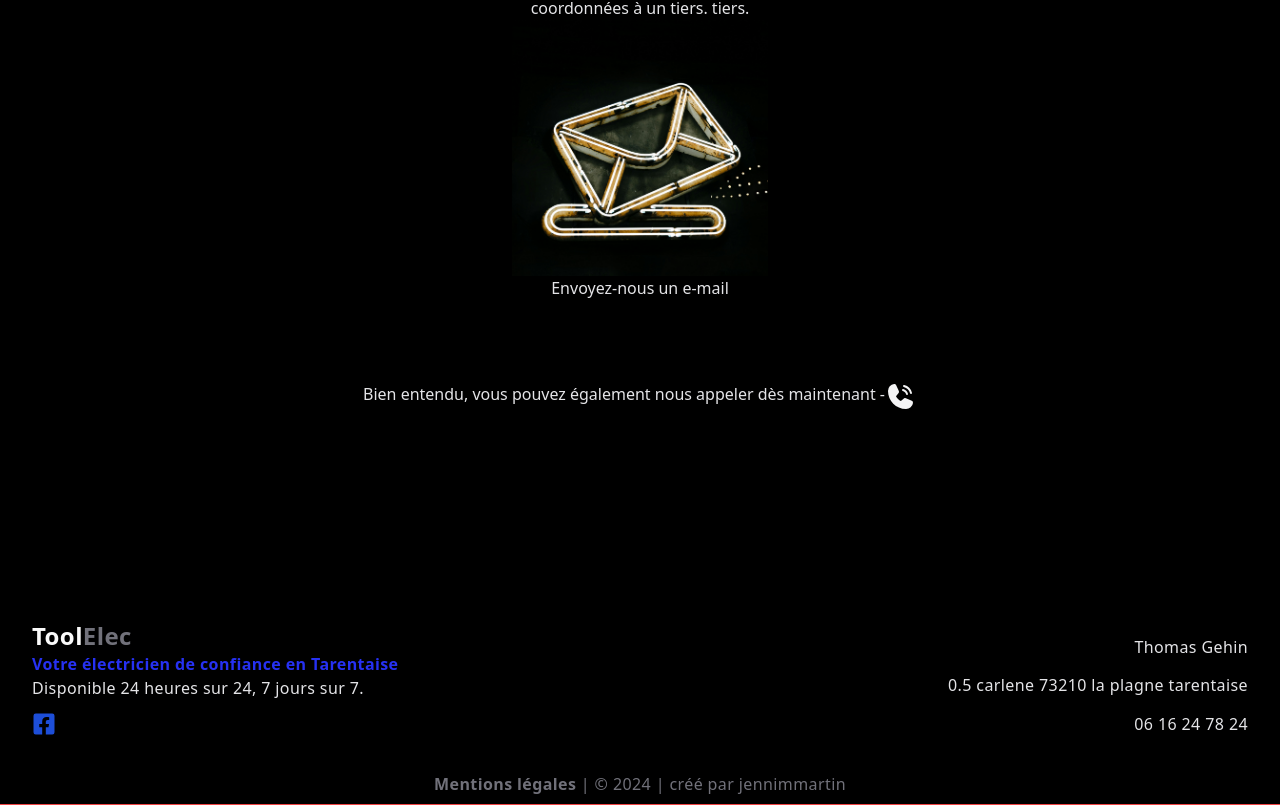
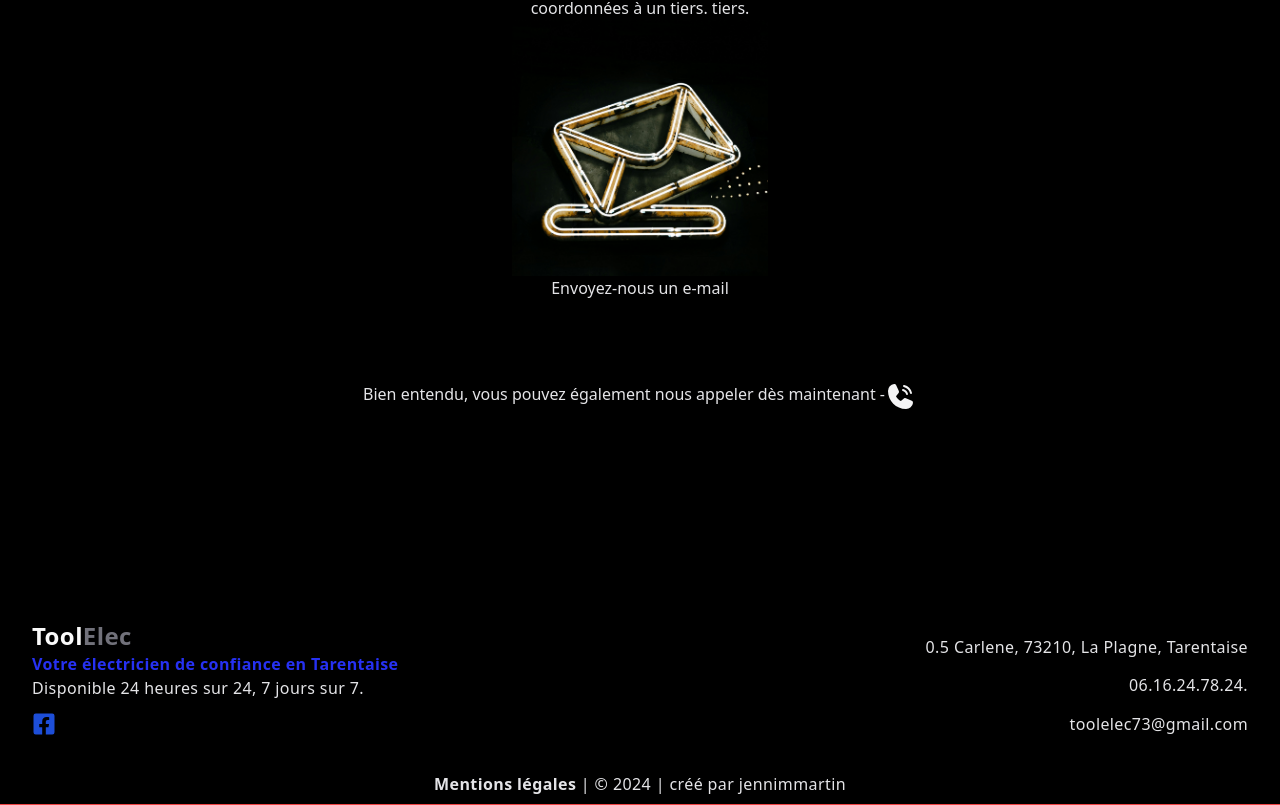
Before and after one commit to jennimmartin/tool-elec, a React (Vite) app: page / in a window 1280 px wide. Shown: the part 4004-4809 px from the top of the page. Built offline with nearby package versions, Linux system fonts and the light colour scheme.

Commit message:
legal page and minor updates

```diff
--- a/src/App.jsx
+++ b/src/App.jsx
@@ -1,4 +1,4 @@
-import { HomeFr, HomeEn } from "./Pages";
+import { HomeFr, HomeEn, Legal } from "./Pages";
 import Error from "./Pages/Error";
 
 import { createBrowserRouter, RouterProvider } from "react-router-dom";
@@ -13,6 +13,10 @@ const router = createBrowserRouter([
     path: "/en",
     element: <HomeEn />,
   },
+  {
+    path: "/legal",
+    element: <Legal />,
+  },
 ]);
 
 export default function App() {
--- a/src/Components/ComponentsEn/ContactEn.jsx
+++ b/src/Components/ComponentsEn/ContactEn.jsx
@@ -29,7 +29,7 @@ const ContactEn = () => {
       <p className=" text-zinc-200 font-thin py-20 text-center ">
         Of course you can also call us now -
         <a href="tel:+33-6-16-24-78-25">
-          <PiPhoneCallFill className="text-zinc-100 h-8 w-8 inline-grid cursor-pointer hover:text-green-500 duration-500" />
+          <PiPhoneCallFill className="text-zinc-100 h-8 w-8 inline-grid cursor-pointer hover:text-yellow-200 duration-500" />
         </a>
       </p>
     </section>
--- a/src/Components/ComponentsEn/FooterEn.jsx
+++ b/src/Components/ComponentsEn/FooterEn.jsx
@@ -1,4 +1,6 @@
 import { FaFacebookSquare } from "react-icons/fa";
+
+import { Link } from "react-router-dom";
 
 const FooterEn = () => {
   return (
@@ -19,15 +21,17 @@ const FooterEn = () => {
           </div>
         </article>
         <div className="text-zinc-200 font-thin grid place-items-end">
-          <p>Thomas Gehin</p>
-          <p>0.5 carlene 73210 la plagne tarentaise</p>
-          <p>06 16 24 78 24</p>
+          <p>0.5 Carlene, 73210, La Plagne, Tarentaise</p>
+          <p>06.16.24.78.24.</p>
+          <p>toolelec73@gmail.com</p>
         </div>
       </div>
 
-      <h5 className="text-center pt-6 font-thin text-zinc-500">
-        <span className="font-bold">Legal bits </span> | &copy;{" "}
-        {new Date().getFullYear()}
+      <h5 className="text-center pt-6 font-thin text-zinc-200">
+        <span className="font-bold hover:text-zinc-500 duration-300">
+          <Link to="/legal">Legal bits </Link>
+        </span>
+        | &copy; {new Date().getFullYear()}
         <span> | Created by jennimmartin</span>
       </h5>
       <div className="border-b border-red-500 pb-2 "></div>
--- a/src/Components/ContactFr.jsx
+++ b/src/Components/ContactFr.jsx
@@ -32,7 +32,7 @@ const ContactFr = () => {
       <p className=" text-zinc-200 font-thin py-20 text-center ">
         Bien entendu, vous pouvez également nous appeler dès maintenant -
         <a href="tel:+33-6-16-24-78-25">
-          <PiPhoneCallFill className="text-zinc-100 h-8 w-8 inline-grid cursor-pointer hover:text-green-500 duration-500" />
+          <PiPhoneCallFill className="text-zinc-100 h-8 w-8 inline-grid cursor-pointer hover:text-yellow-200 duration-300" />
         </a>
       </p>
     </section>
--- a/src/Components/FooterFr.jsx
+++ b/src/Components/FooterFr.jsx
@@ -1,4 +1,6 @@
 import heroImg from "../assets/hero.svg";
+
+import { Link } from "react-router-dom";
 
 import { FaFacebookSquare } from "react-icons/fa";
 
@@ -23,15 +25,17 @@ const FooterFr = () => {
           </div>
         </article>
         <div className="text-zinc-200 font-thin grid place-items-end">
-          <p>Thomas Gehin</p>
-          <p>0.5 carlene 73210 la plagne tarentaise</p>
-          <p>06 16 24 78 24</p>
+          <p>0.5 Carlene, 73210, La Plagne, Tarentaise</p>
+          <p>06.16.24.78.24.</p>
+          <p>toolelec73@gmail.com</p>
         </div>
       </div>
 
-      <h5 className="text-center pt-6 font-thin text-zinc-500">
-        <span className="font-bold">Mentions légales </span> | &copy;{" "}
-        {new Date().getFullYear()}
+      <h5 className="text-center pt-6 font-thin text-zinc-200">
+        <span className="font-bold  hover:text-zinc-500 duration-300">
+          <Link to="/legal">Mentions légales </Link>
+        </span>
+        | &copy; {new Date().getFullYear()}
         <span> | créé par jennimmartin</span>
       </h5>
       <div className="border-b border-red-500 pb-2 "></div>
--- /dev/null
+++ b/src/Pages/Legal.jsx
@@ -0,0 +1,15 @@
+import { Link } from "react-router-dom";
+import { AiFillHome } from "react-icons/ai";
+
+const Legal = () => {
+  return (
+    <div className="text-zinc-500 grid text-center justify-center py-20">
+      <h2 className="text-2xl font-bold pt-10">Mentions légal </h2>
+      <p className="">notices</p>
+      <Link to="/" className="py-8">
+        <AiFillHome className="text-[#c6210b] place-self-center hover:text-zinc-500 duration-300 w-8 h-8" />
+      </Link>
+    </div>
+  );
+};
+export default Legal;
--- a/src/Pages/index.js
+++ b/src/Pages/index.js
@@ -1,2 +1,3 @@
 export { default as HomeFr } from "./HomeFr";
 export { default as HomeEn } from "./HomeEn";
+export { default as Legal } from "./Legal";
```
